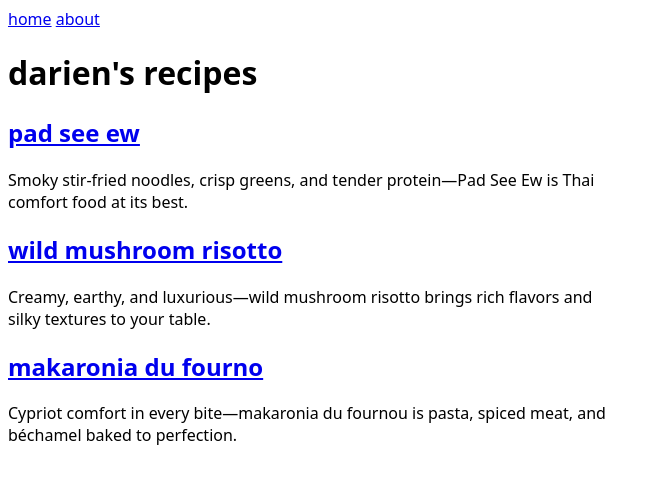
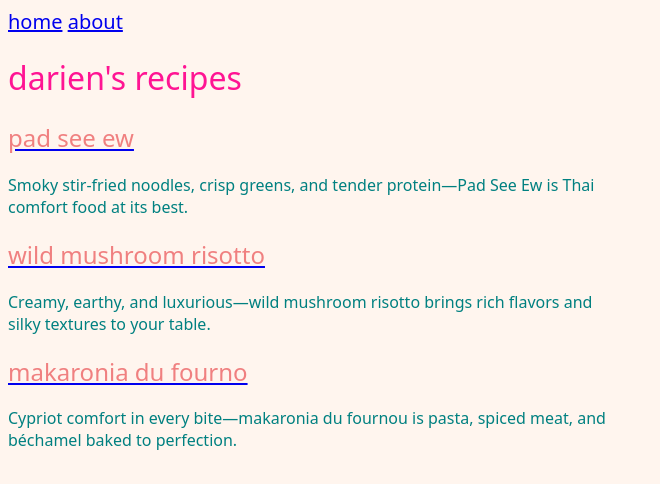
Before and after one commit to franko-c/recipe, a plain HTML site: page index.html in a window 1280 px wide. Shown: the whole page, without its empty margins (0-660 px from the left). Drawn offline with Linux system fonts and the light colour scheme.

Commit message:
feat: Add body, nav and heading styles (init)

```diff
--- a/styles.css
+++ b/styles.css
@@ -1,6 +1,21 @@
 body {
     max-width: 600px;
     font-family: system-ui, -apple-system, BlinkMacSystemFont, 'Segoe UI', Roboto, Oxygen, Ubuntu, Cantarell, 'Open Sans', 'Helvetica Neue', sans-serif;
+    color: teal;
+    background: seashell;
 }
 
 /* Nav Styles */
+nav {
+    font-size: 20px;
+}
+
+/* Header Styles */
+h1 {
+    color: deeppink;
+    font-weight: 500;
+}
+h2 {
+    color: lightcoral;
+    font-weight: 400;
+}
```
